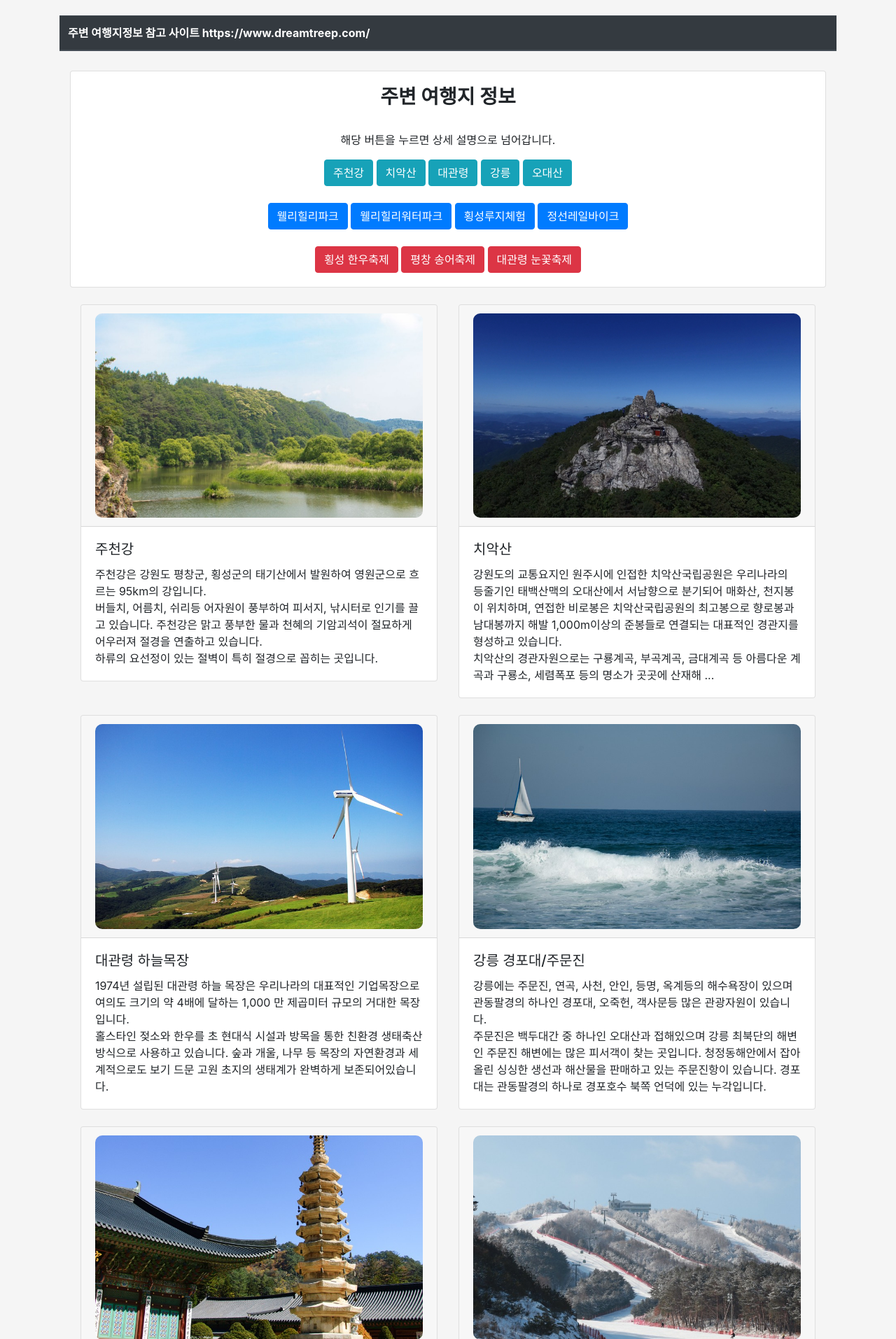
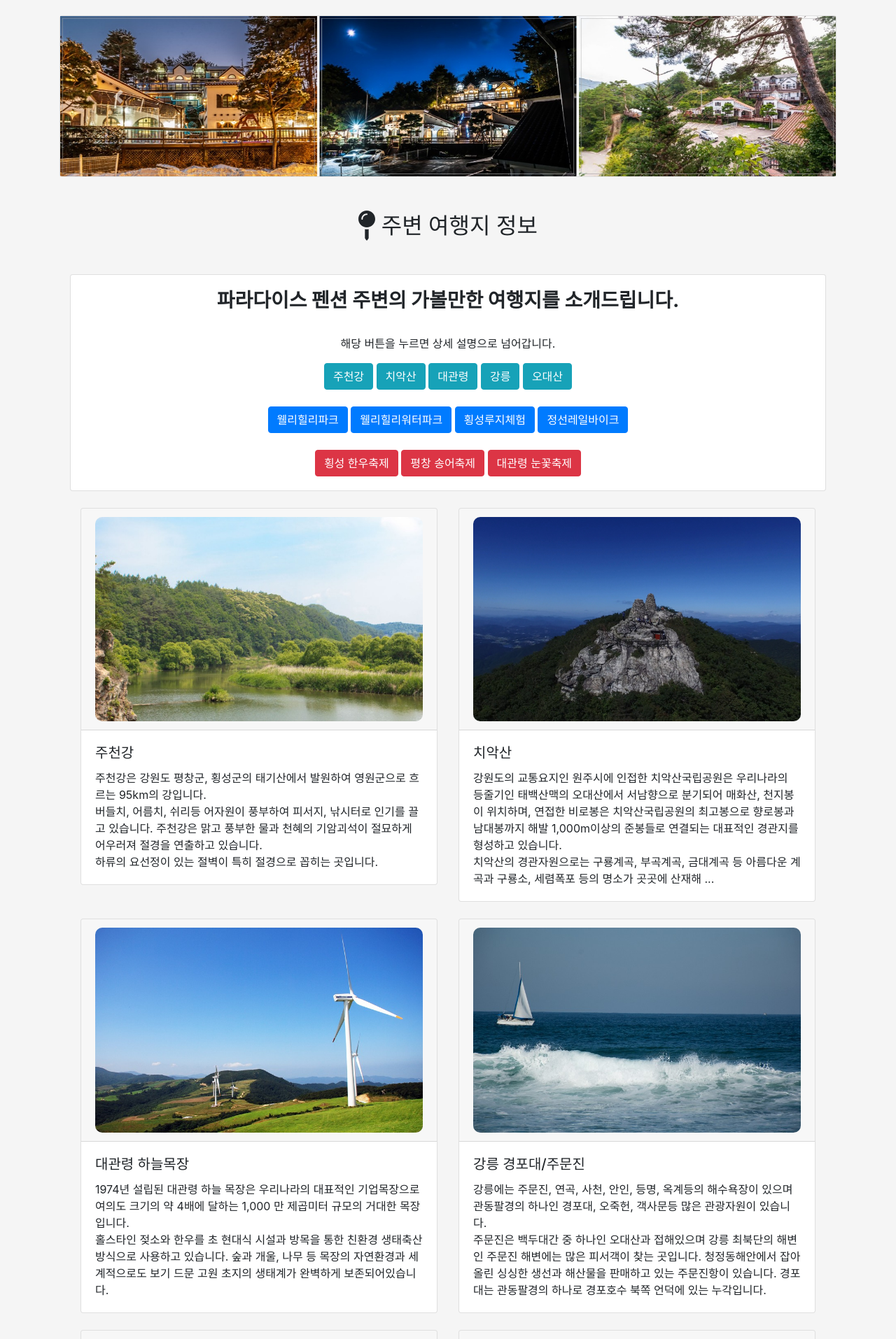
Before and after one commit to Minsoo483/pensionpage, a Django app: page /index/travel/ in a window 1280 px wide. Shown: the part 56-1970 px from the top of the page at 70% size. Run offline with Django 3.2, Linux system fonts and the light colour scheme; lists and menus that the app fills with data are empty; some libraries are stand-ins or nearby versions.

Commit message:
최종 수정

```diff
--- a/templates/index/fac_info.html
+++ b/templates/index/fac_info.html
@@ -38,7 +38,6 @@
           </div>
         </div>
 </div>
-<br>
 <div class="container my-1">
     <!-- 상단 테이블 시작-->
     <div class="text-center">
@@ -46,7 +45,6 @@
     </div>
     <!--상단 테이블 끝-->
     <div class="container-fluid">
-<br>
         <!-- 카드 시작-->
         <div class="card">
             <div class="card-body">
--- a/templates/index/travel_info.html
+++ b/templates/index/travel_info.html
@@ -10,18 +10,44 @@
 {% block content %}
 <br>
 <div class="container my-1">
-    <table class="table my-1">
-        <thead>
-            <tr class="thead-dark">
-                <th>주변 여행지정보  참고 사이트 https://www.dreamtreep.com/</th>
-            </tr>
-        </thead>
-    </table>
-        <div class="container-fluid">
-<br>
+        <div class="card">
+            <div id ="carouselCon" class="carousel slide w-auto mx-auto" data-ride="carousel">
+                <div class="carousel-inner">
+                    <div class="carousel-item active">
+                        <img src="{% static 'img_main/1.jpg' %}" class="d-block w-100" alt="...">
+                    </div>
+                    <div class="carousel-item">
+                        <img src="{% static 'img_main/2.jpg' %}" class="d-block w-100" alt="...">
+                    </div>
+                    <div class="carousel-item">
+                        <img src="{% static 'img_main/3.jpg' %}" class="d-block w-100" alt="...">
+                    </div>
+                    <div class="carousel-item">
+                        <img src="{% static 'img_main/4.jpg' %}" class="d-block w-100" alt="...">
+                    </div>
+                </div>
+                <a class="carousel-control-prev " href="#carouselCon" role="button" data-slide="prev">
+                    <span class="carousel-control-prev-icon" aria-hidden="true"></span>
+                    <span class="sr-only">Previous</span>
+                </a>
+                <a class="carousel-control-next " href="#carouselCon" role="button" data-slide="next">
+                    <span class="carousel-control-next-icon" aria-hidden="true"></span>
+                    <span class="sr-only">Next</span>
+                </a>
+            </div>  <!-- 메인 화면 사진 -->
+          </div>
+        </div>
+</div>
+<div class="container my-1">
+
+    <div class="text-center">
+        <h2 class="my-5"><i class="fas fa-map-pin fa-lg"></i> 주변 여행지 정보</h2>
+    </div>
+
+    <div class="container-fluid">
         <div class="card">
           <div class="card-body" style="text-align: center;">
-              <h3><strong>주변 여행지 정보</strong></h3>
+              <h3><strong>파라다이스 펜션 주변의 가볼만한 여행지를 소개드립니다.</strong></h3>
 <br>
               <p>해당 버튼을 누르면 상세 설명으로 넘어갑니다.</p>
                 <a href="#num1"><button type="button" class="btn btn-info">주천강</button></a>
```
